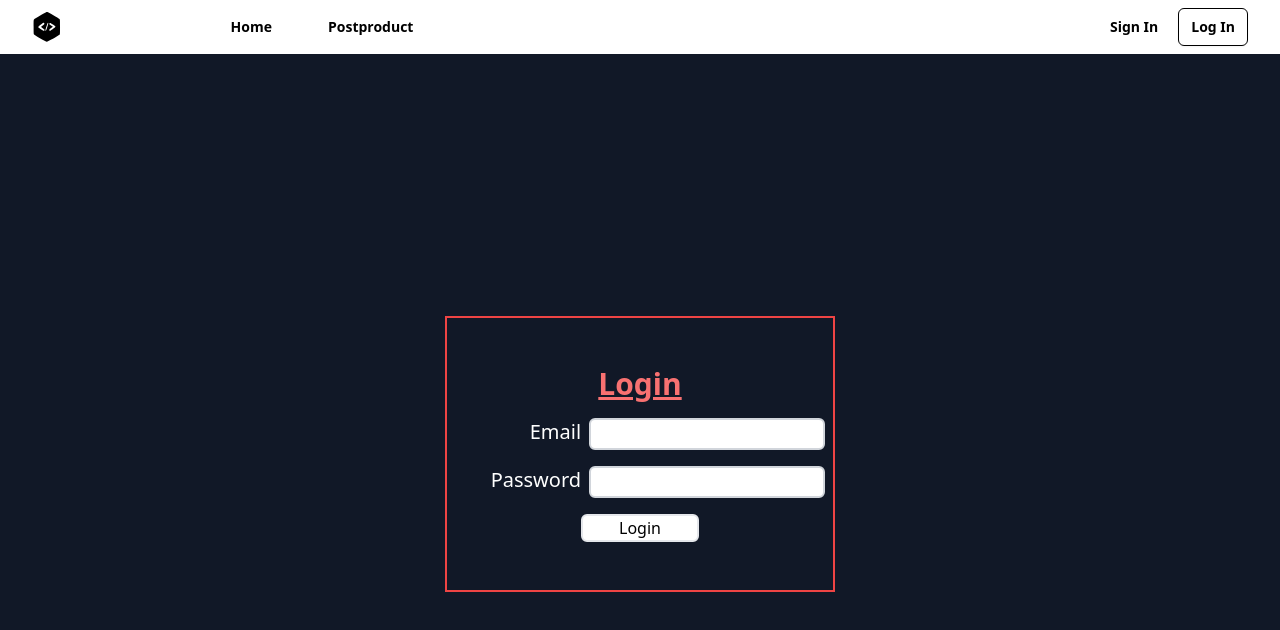
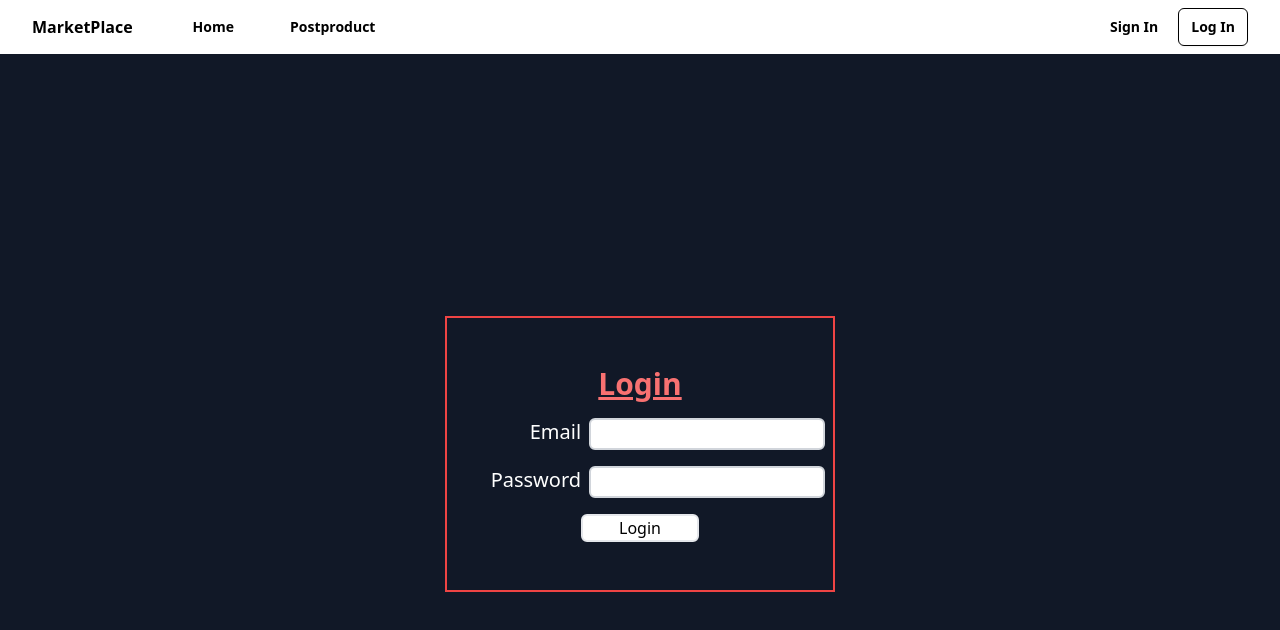
Before and after one commit to abhinavroy83/MarketPlace, a React (Vite) app in the folder client/: page /login in a window 1280 px wide. Shown: the top 630 px of the page. Built offline with nearby package versions, Linux system fonts and the light colour scheme.

Commit message:
fix all isse

```diff
--- a/client/src/components/Header.jsx
+++ b/client/src/components/Header.jsx
@@ -29,21 +29,7 @@ export default function Header() {
     <div className="relative w-full bg-white">
       <div className="mx-auto flex max-w-7xl items-center justify-between px-4 py-2 sm:px-6 lg:px-8">
         <div className="inline-flex items-center space-x-2">
-          <span>
-            <svg
-              width="30"
-              height="30"
-              viewBox="0 0 50 56"
-              fill="none"
-              xmlns="http://www.w3.org/2000/svg"
-            >
-              <path
-                d="M23.2732 0.2528C20.8078 1.18964 2.12023 12.2346 1.08477 13.3686C0 14.552 0 14.7493 0 27.7665C0 39.6496 0.0986153 41.1289 0.83823 42.0164C2.12023 43.5449 23.2239 55.4774 24.6538 55.5267C25.9358 55.576 46.1027 44.3832 48.2229 42.4602C49.3077 41.474 49.3077 41.3261 49.3077 27.8158C49.3077 14.3055 49.3077 14.1576 48.2229 13.1714C46.6451 11.7415 27.1192 0.450027 25.64 0.104874C24.9497 -0.0923538 23.9142 0.00625992 23.2732 0.2528ZM20.2161 21.8989C20.2161 22.4906 18.9835 23.8219 17.0111 25.3997C15.2361 26.7803 13.8061 27.9637 13.8061 28.0623C13.8061 28.1116 15.2361 29.0978 16.9618 30.2319C18.6876 31.3659 20.2655 32.6479 20.4134 33.0917C20.8078 34.0286 19.871 35.2119 18.8355 35.2119C17.8001 35.2119 9.0233 29.3936 8.67815 28.5061C8.333 27.6186 9.36846 26.5338 14.3485 22.885C17.6521 20.4196 18.4904 20.0252 19.2793 20.4196C19.7724 20.7155 20.2161 21.3565 20.2161 21.8989ZM25.6893 27.6679C23.4211 34.9161 23.0267 35.7543 22.1391 34.8668C21.7447 34.4723 22.1391 32.6479 23.6677 27.9637C26.2317 20.321 26.5275 19.6307 27.2671 20.3703C27.6123 20.7155 27.1685 22.7864 25.6893 27.6679ZM36.0932 23.2302C40.6788 26.2379 41.3198 27.0269 40.3337 28.1609C39.1503 29.5909 31.6555 35.2119 30.9159 35.2119C29.9298 35.2119 28.9436 33.8806 29.2394 33.0424C29.3874 32.6479 30.9652 31.218 32.7403 29.8867L35.9946 27.4706L32.5431 25.1532C30.6201 23.9205 29.0915 22.7371 29.0915 22.5892C29.0915 21.7509 30.2256 20.4196 30.9159 20.4196C31.3597 20.4196 33.6771 21.7016 36.0932 23.2302Z"
-                fill="black"
-              />
-            </svg>
-          </span>
-          <span className="font-bold">MarketPlace</span>
+          <span className="font-bold text-black">MarketPlace</span>
         </div>
         <div className="hidden grow items-start lg:flex">
           <ul className="ml-12 inline-flex space-x-8">
--- a/client/src/components/LeafletMap.jsx
+++ b/client/src/components/LeafletMap.jsx
@@ -5,6 +5,7 @@ import { useDispatch } from "react-redux";
 import { location as redlocation } from "../store/authslice";
 
 const LeafletMap = ({ onLocationReceived }) => {
+  // console.log(onLocationReceived);
   const mapContainerRef = useRef(null);
   const markerRef = useRef(null);
   const dispatch = useDispatch();
@@ -46,6 +47,7 @@ const LeafletMap = ({ onLocationReceived }) => {
 
   useEffect(() => {
     dispatch(redlocation({ location: currentLocation }));
+    console.log(currentLocation);
   }, [currentLocation]);
 
   return (
--- a/client/src/pages/Getproduct.jsx
+++ b/client/src/pages/Getproduct.jsx
@@ -6,18 +6,24 @@ function Getproduct() {
   const cuurentlocation = useSelector((state) => state.auth.location);
   // console.log("first", cuurentlocation);
   const [products, setproducts] = useState([]);
+
+  const fetchdata = async () => {
+    try {
+      if (cuurentlocation) {
+        const res = await axios.get(
+          `https://marketplace-8nn9.onrender.com/api/getProducts?lat=${cuurentlocation.lat}&lng=${cuurentlocation.lng}`
+        );
+        if (res) {
+          setproducts(res.data.Products);
+        }
+      }
+    } catch (error) {
+      console.log("error during fetcing api", error);
+    }
+  };
+
   useEffect(() => {
-    if (cuurentlocation) {
-      axios
-        .get(
-          `https://marketplace-8nn9.onrender.com/api/getProducts?lat=${cuurentlocation.lat}&lng=${cuurentlocation.lng}`
-        )
-        .then((res) => {
-          // console.log("data get from api", res.data.Products);
-          setproducts(res.data.Products);
-        })
-        .catch((error) => console.log(error));
-    }
+    fetchdata();
   }, [cuurentlocation]);
   return (
     <div>
@@ -27,9 +33,9 @@ function Getproduct() {
             Products Near you
           </p>
 
-          <div className="flex flex-wrap justify-evenly py-2">
+          <div className="flex flex-wrap justify-evenly py-2 my-2">
             {products.map((item, key) => (
-              <div key={key} className="w-[250px] rounded-md border mx-2">
+              <div key={key} className="w-[250px] rounded-md border mx-2 my-2">
                 <img
                   src={item.Imageurl}
                   alt="Laptop"
--- a/client/src/pages/PostProduct.jsx
+++ b/client/src/pages/PostProduct.jsx
@@ -16,6 +16,7 @@ function PostProduct({ isOpen, onClose }) {
     register,
     handleSubmit,
     formState: { errors },
+    reset,
   } = useForm();
   const onsubmit = async (data) => {
     const senddata = {
@@ -41,6 +42,7 @@ function PostProduct({ isOpen, onClose }) {
       if (res) {
         console.log(res);
         alert("product added successfully");
+        reset();
       }
     } catch (error) {
       console.log(error);
```
